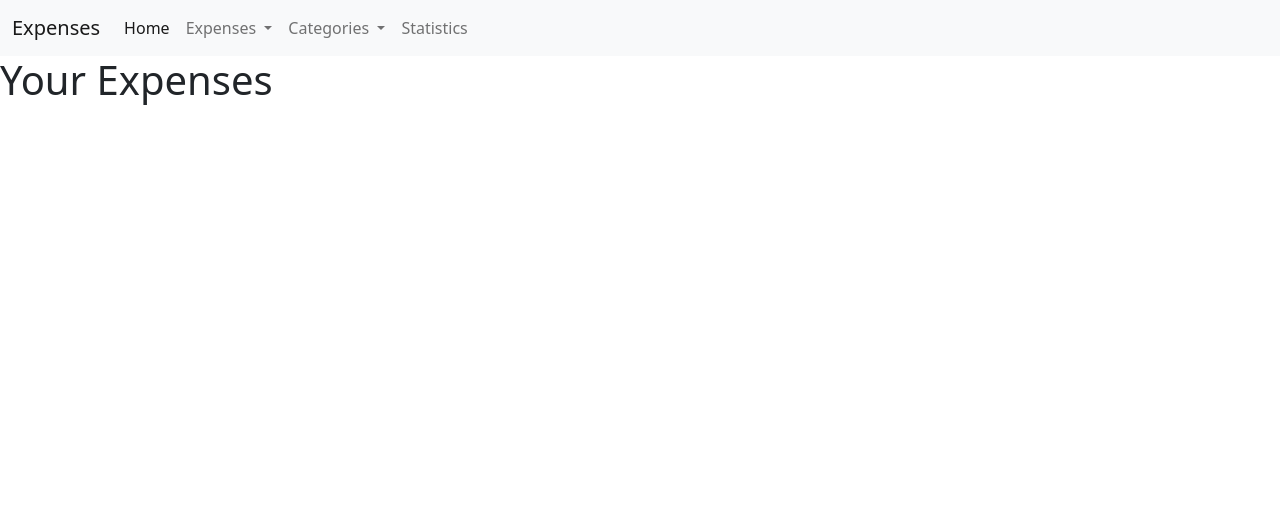
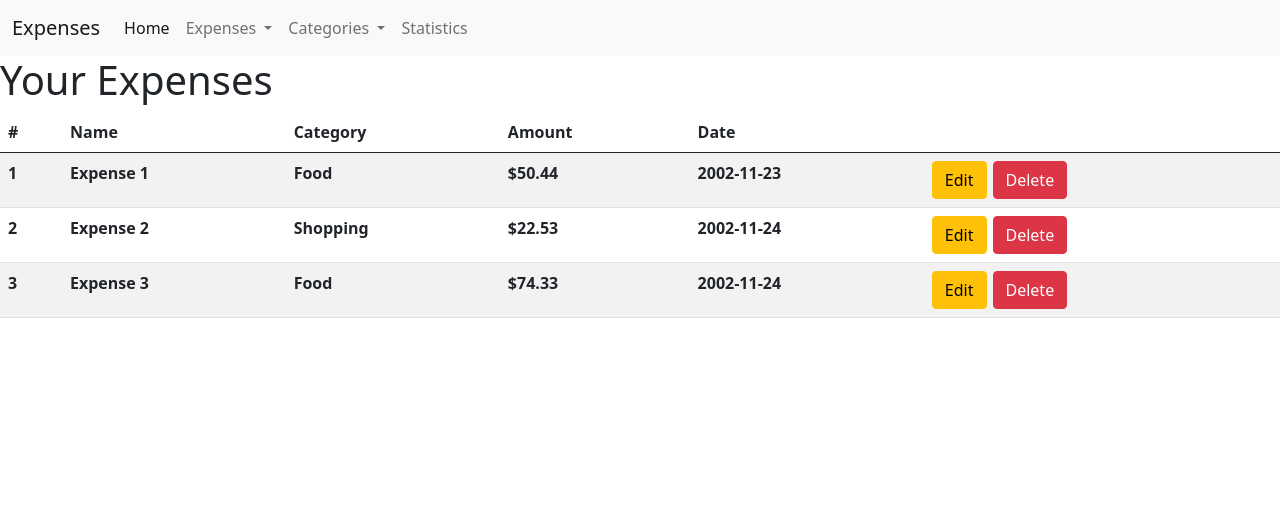
Before and after one commit to tadhgboyle/2911, a Flask app: page / in a window 1280 px wide. Shown: the top 517 px of the page. Run offline with Flask 2, Linux system fonts and the light colour scheme; lists and menus that the app fills with data are empty.

Commit message:
:sparkles: Simple expense table (from hard coded data)

```diff
--- a/routes.py
+++ b/routes.py
@@ -1,10 +1,33 @@
 from main import app
 from flask import render_template
 
-
 @app.route('/')
 def list_expenses():
-   return render_template('views/list_expenses.html', page_name='list_expenses', page_title='List Expenses')
+    expenses = [
+        {
+            'id': 1,
+            'name': 'Expense 1',
+            'category': 'Food',
+            'amount': 50.44,
+            'date': '2002-11-23'
+        },
+        {
+            'id': 2,
+            'name': 'Expense 2',
+            'category': 'Shopping',
+            'amount': 22.53,
+            'date': '2002-11-24'
+        },
+        {
+            'id': 3,
+            'name': 'Expense 3',
+            'category': 'Food',
+            'amount': 74.33,
+            'date': '2002-11-24'
+        }
+    ]
+
+    return render_template('views/list_expenses.html', page_name='list_expenses', page_title='List Expenses', expenses=expenses)
 
 
 @app.route('/add-expense')
@@ -12,14 +35,14 @@ def add_expense():
     return render_template('views/add_expense.html', page_name='add_expense', page_title='Add Expense')
 
 
-@app.route('/edit-expense')
-def edit_expense():
+@app.route('/edit-expense/<int:expense_id>')
+def edit_expense(expense_id):
     return render_template('views/edit_expense.html', page_name='edit_expense', page_title='Edit Expense')
 
 
-@app.route('/delete-expense')
-def delete_expense():
-    return render_template('views/delete_expense.html', page_name='delete_expense', page_title='Delete Expense')
+@app.route('/delete-expense/<int:expense_id>')
+def delete_expense(expense_id):
+    return list_expenses()
 
 
 @app.route('/list-categories')
@@ -32,14 +55,14 @@ def add_category():
     return render_template('views/add_category.html', page_name='add_category', page_title='Add Category')
 
 
-@app.route('/edit-category')
-def edit_category():
+@app.route('/edit-category/<int:category_id>')
+def edit_category(category_id):
     return render_template('views/edit_category.html', page_name='edit_category', page_title='Edit Category')
 
 
-@app.route('/delete-category')
-def delete_category():
-    return render_template('views/delete_category.html', page_name='delete_category', page_title='Delete Category')
+@app.route('/delete-category/<int:category_id>')
+def delete_category(category_id):
+    return list_categories()
 
 
 @app.route('/statistics')
--- a/templates/views/list_expenses.html
+++ b/templates/views/list_expenses.html
@@ -4,4 +4,32 @@
 
 <h1>Your Expenses</h1>
 
+<table class="table table-striped">
+    <thead>
+        <tr>
+            <th scope="col">#</th>
+            <th scope="col">Name</th>
+            <th scope="col">Category</th>
+            <th scope="col">Amount</th>
+            <th scope="col">Date</th>
+            <th></th>
+        </tr>
+    </thead>
+    <tbody>
+        {% for expense in expenses %}
+        <tr>
+            <th>{{ expense.id }}</th>
+            <th>{{ expense.name }}</th>
+            <th>{{ expense.category }}</th>
+            <th>${{ expense.amount }}</th>
+            <th>{{ expense.date }}</th>
+            <th>
+                <a class="btn btn-warning" role="button" href="{{ url_for('edit_expense', expense_id=expense.id) }}" style="margin-right:6px">Edit</button>
+                <a class="btn btn-danger" role="button" href="{{ url_for('delete_expense', expense_id=expense.id) }}">Delete</button>
+            </th>
+        </tr>
+        {% endfor %}
+    </tbody>
+</table>
+
 {% endblock %}
```
